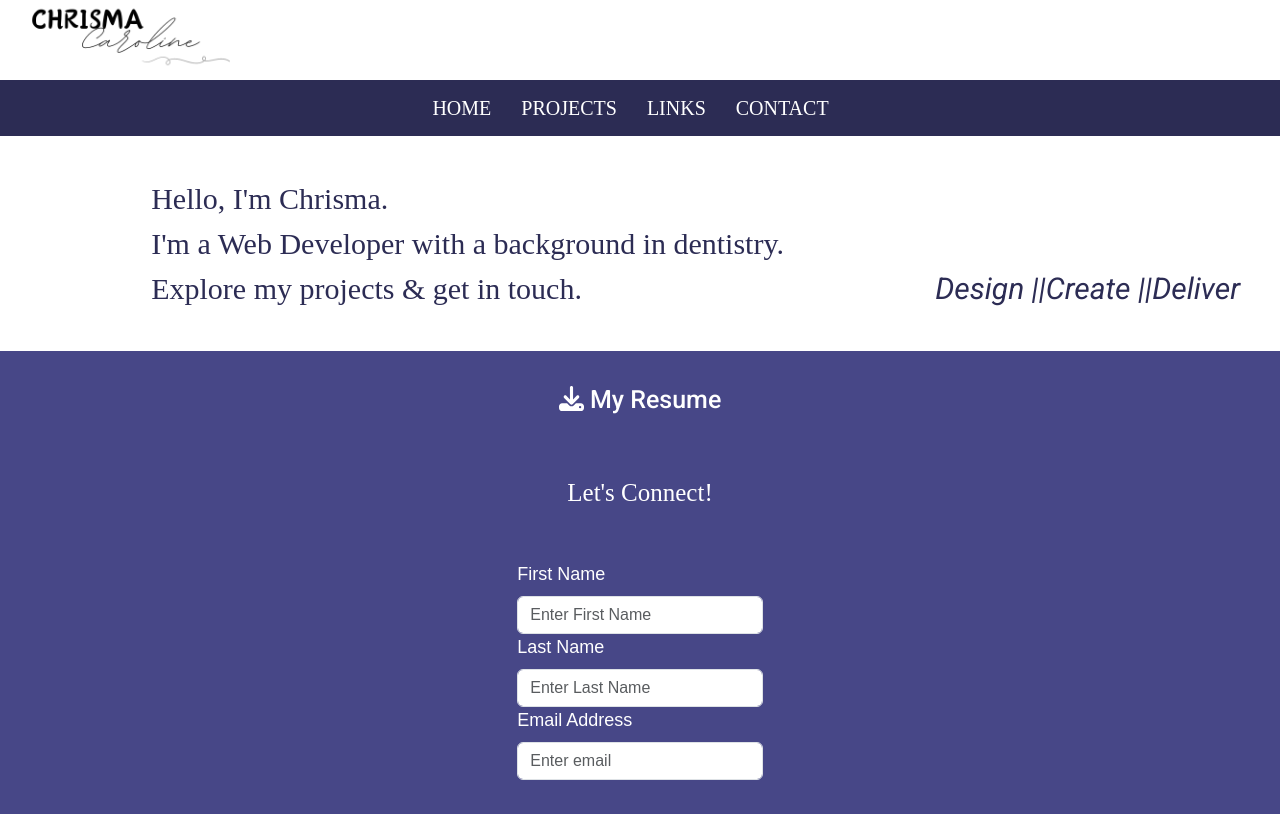
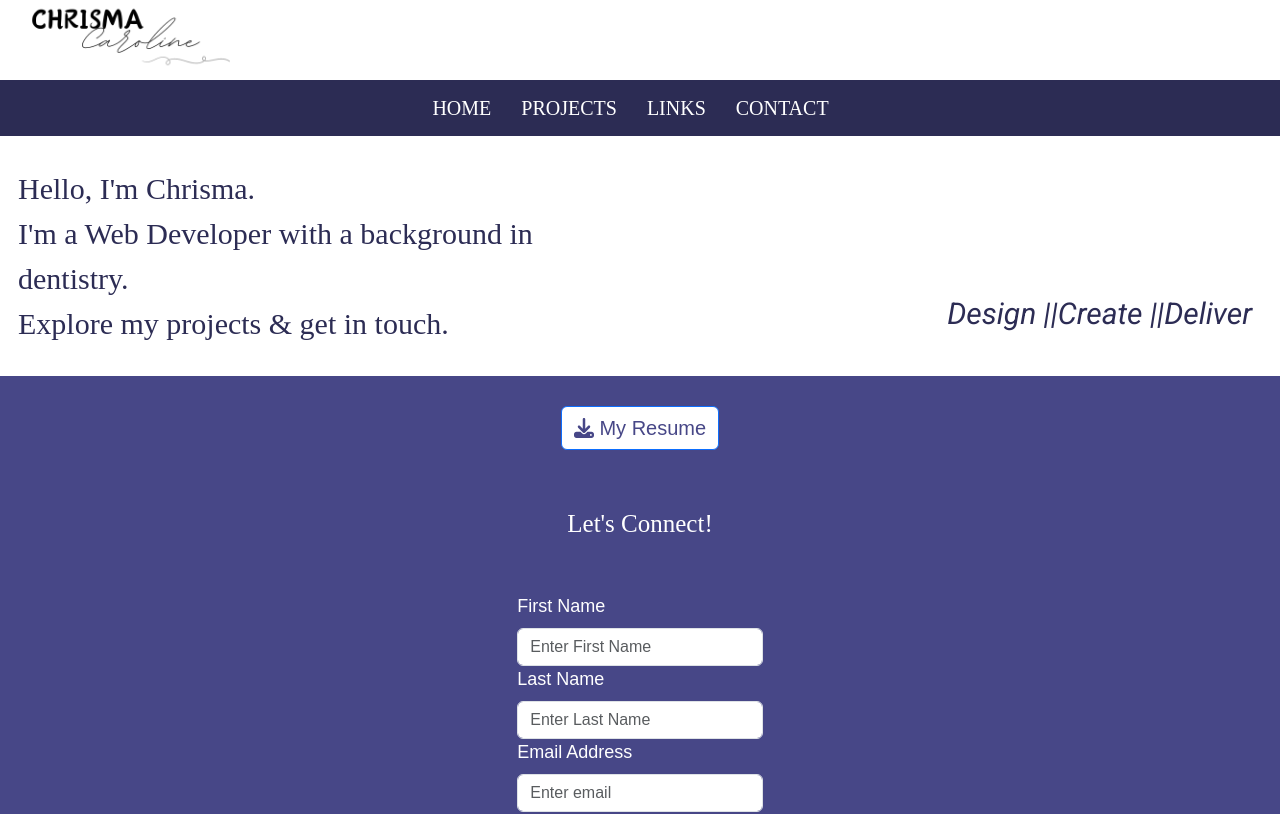
Before and after one commit to chrisma89/Chrisma-Caroline-Stephen, a React (Vite) app: page /contact in a window 1280 px wide. Shown: the top 814 px of the page. Built offline with nearby package versions, Linux system fonts and the light colour scheme; a web font is replaced by a local one.

Commit message:
conatct page styling completed and download button styled

```diff
--- a/src/components/Contact/index.jsx
+++ b/src/components/Contact/index.jsx
@@ -46,7 +46,13 @@ const Contact = () => {
   return(
     <div  className = "projectbackgrnd" style={{ color : "#2C2C54"}}>
       <div className="d-flex align-items-center justify-content-center">
-    <a className="roboto-medium" style={{paddingTop: "30px",fontSize : "25px", textDecoration : "none", color : "white"}}href="./images/CV.pdf" download="Chrisma Stephen CV.pdf"><FontAwesomeIcon icon={faDownload}/> My Resume</a>
+
+<a href="./images/CV.pdf" download="Chrisma Stephen CV.pdf" style={{ textDecoration: "none" }}>
+  <Button variant="primary" className="roboto-medium download-button" style={{ marginTop: "30px", fontSize: "20px", backgroundColor : "white", color : "#474787" }}>
+    <FontAwesomeIcon icon={faDownload}/> My Resume
+  </Button>
+</a>
+
   </div>
 
 
--- a/src/components/Contact/style.css
+++ b/src/components/Contact/style.css
@@ -8,3 +8,13 @@
 .submitBtn {
   color : White;
 }
+
+
+
+
+
+.download-button:hover {
+  background-color: #474787 !important;
+  color: white !important;
+   transition: background-color 0.3s, color 0.3s;
+}
--- a/src/components/ProjectCard/index.jsx
+++ b/src/components/ProjectCard/index.jsx
@@ -1,30 +1,57 @@
 
-import { Container } from 'react-bootstrap';
 import Card from 'react-bootstrap/Card';
+import { Container, Row, Col } from 'react-bootstrap';
 
-
-
-function ProjectCard ({id,image,name, github,deployed, description}) {
+function ProjectCard({ id, image, name, github, deployed, description,skill }) {
   return (
-    <Container className='container-fluid d-flex flex-row justify-content-center'>
-
-    <Card className ="d-flex justify-content-center align-items-center"style={{ width: '38rem', height : '36rem'}}>
-      <Card.Img variant="top" src={image} className='img-container' style={{width : "100%"}}/>
-      <Card.Body className="content d-flex flex-column justify-content-center align-items-center">
-        <Card.Title style={{fontSize: "30px", padding: "5px", color : "#64002f", textAlign : "center", color : "#2C2C54"}}>{name}</Card.Title>
-        <Card.Text style={{fontSize: "24px", color : "#64002f", textAlign : "center",color : "#2C2C54", fontFamily: "roboto-medium"}}>
-         {description}
-        </Card.Text>
-        <div className='conatiner-fluid d-flex felx-row'>
-          <a  href={github} target="_blank"style ={{ backgroundColor : "#2C2C54", color : "white", margin : "5px", padding : "10px", textDecoration : "none",fontFamily: "roboto-medium"}} >GITHUB</a>
-        <a  href={deployed} target="_blank"style ={{ backgroundColor : "#2C2C54", color : "white", margin : "5px" ,padding : "10px",textDecoration : "none", fontFamily: "roboto-medium"}} >APPLICATION</a>
-        </div>
-
-
-      </Card.Body>
-    </Card>
+    <Container className='mt-3'>
+      <Row className='justify-content-center'>
+        <Col xs={12} sm={10} md={8} lg={6} xl={4}>
+          <Card className="mb-4 shadow-sm">
+            <Card.Img variant="top" src={image} className='img-fluid'/>
+            <Card.Body>
+              <Card.Title className="text-center">{name}</Card.Title>
+              <Card.Text>
+                {description}
+                {/* {skill} */}
+              </Card.Text>
+              <div className='d-flex flex-column flex-sm-row justify-content-around'>
+                <a href={github} target="_blank"style ={{ backgroundColor : "#2C2C54", color : "white", margin : "5px", padding : "10px", textDecoration : "none",fontFamily: "roboto-medium"}} className="btn my-1">GitHub</a>
+                <a href={deployed} target="_blank"style ={{ backgroundColor : "#2C2C54", color : "white", margin : "5px", padding : "10px", textDecoration : "none",fontFamily: "roboto-medium"}} className="btn my-1">Application</a>
+              </div>
+            </Card.Body>
+          </Card>
+        </Col>
+      </Row>
     </Container>
   );
 }
 
 export default ProjectCard;
+
+
+
+// function ProjectCard ({id,image,name, github,deployed, description}) {
+//   return (
+//     <Container className='container-fluid d-flex flex-row justify-content-center'>
+
+//     <Card className ="d-flex justify-content-center align-items-center"style={{ width: '38rem', height : '36rem'}}>
+//       <Card.Img variant="top" src={image} className='img-container' style={{width : "100%"}}/>
+//       <Card.Body className="content d-flex flex-column justify-content-center align-items-center">
+//         <Card.Title style={{fontSize: "30px", padding: "5px", color : "#64002f", textAlign : "center", color : "#2C2C54"}}>{name}</Card.Title>
+//         <Card.Text style={{fontSize: "24px", color : "#64002f", textAlign : "center",color : "#2C2C54", fontFamily: "roboto-medium"}}>
+//          {description}
+//         </Card.Text>
+//         <div className='conatiner-fluid d-flex felx-row'>
+//           <a  href={github} target="_blank"style ={{ backgroundColor : "#2C2C54", color : "white", margin : "5px", padding : "10px", textDecoration : "none",fontFamily: "roboto-medium"}} >GITHUB</a>
+//         <a  href={deployed} target="_blank"style ={{ backgroundColor : "#2C2C54", color : "white", margin : "5px" ,padding : "10px",textDecoration : "none", fontFamily: "roboto-medium"}} >APPLICATION</a>
+//         </div>
+
+
+//       </Card.Body>
+//     </Card>
+//     </Container>
+//   );
+// }
+
+// export default ProjectCard;
--- a/src/components/ProjectGallery/index.jsx
+++ b/src/components/ProjectGallery/index.jsx
@@ -28,6 +28,7 @@ const ProjectsGallery = () => {
                                     image={selectedProject.image}
                                     name={selectedProject.name}
                                     github={selectedProject.github}
+                                    skill={selectedProject.skill}
                                     description={selectedProject.description}
                                     deployed={selectedProject.deployed} />
 
--- a/src/components/about.jsx
+++ b/src/components/about.jsx
@@ -1,35 +1,30 @@
+import React from 'react';
+import { Container, Row, Col } from 'react-bootstrap';
+
 const About = () => {
-
   return (
-    <>
-    <div
-  className="container-fluid d-flex justify-content-between about" // This spreads out the child elements.
-  style={{ height: "auto", padding: "20px" }}
->
-  <div className="d-flex justify-content-center" style={{ padding: "20px", flexGrow: 1 }}>
+    <Container fluid style={{ padding: "20px" }}>
+      <Row className="justify-content-between about">
+        <Col xs={12} md={6} className="d-flex justify-content-center" style={{ padding: "10px" }}>
           <div className="flex-column align-items-center">
             <div className="charm-regular">Hello, I'm Chrisma.</div>
             <div className="charm-regular">I'm a Web Developer with a background in dentistry.</div>
             <div className="charm-regular">Explore my projects & get in touch.</div>
           </div>
-  </div>
-  <div
-    className="d-flex flex-row align-items-end justify-content-end"
-    style={{ padding: "20px", flexGrow: 0 }} // Adjust flexGrow as needed
-  >
+        </Col>
+        <Col xs={12} md={6} className="d-flex flex-row align-items-end justify-content-end" style={{ padding: "20px" }}>
           <div className="roboto-regular-italic">Design ||</div>
           <div className="roboto-regular-italic">Create ||</div>
           <div className="roboto-regular-italic">Deliver</div>
-
-  </div>
-
-
-</div>
- {/* <div className="d-flex align-items-center justify-content-center">
-    <a className="roboto-regular-italic" style={{padding: "20px",fontSize : "25px", textDecoration : "none", color : "black"}}href="./images/CV.pdf" download="CV.pdf">Download Resume</a>
-  </div> */}
-
-    </>
+        </Col>
+      </Row>
+      {/* Uncomment and adjust the download link as needed */}
+      {/* <Row className="d-flex align-items-center justify-content-center">
+        <Col xs={12} className="text-center">
+          <a className="roboto-regular-italic" style={{ padding: "20px", fontSize: "25px", textDecoration: "none", color: "black" }} href="./images/CV.pdf" download="CV.pdf">Download Resume</a>
+        </Col>
+      </Row> */}
+    </Container>
   );
 };
 
```
Lines whose indentation alone changed are shown as unchanged.
